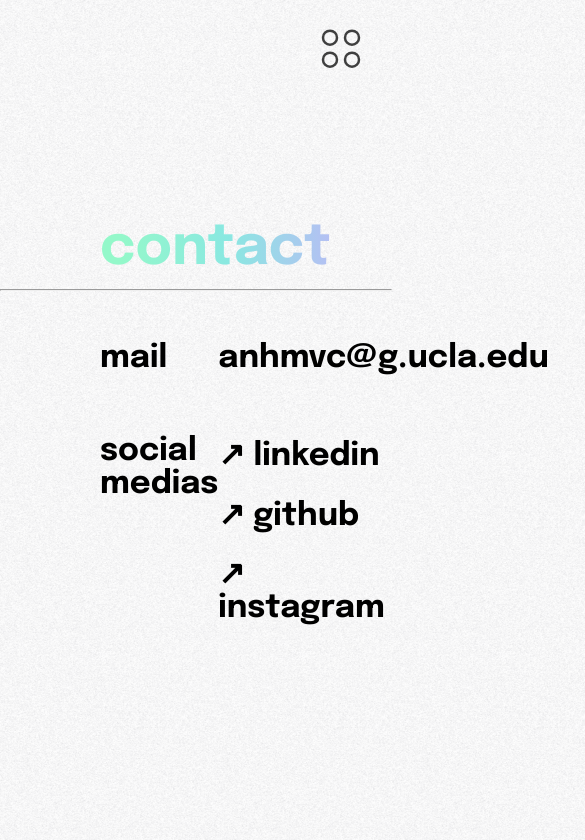
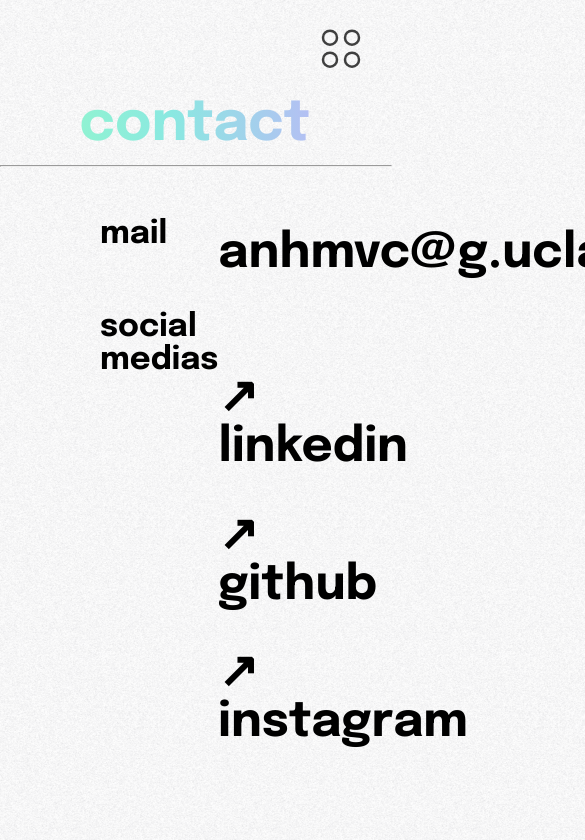
Before and after one commit to anhmvc/anhmvc.github.io, a React (Create React App) app: page /contact in a window 390 px wide. Shown: the top 840 px of the page, 585 px wide, since content can reach past the window. Built offline with nearby package versions, Linux system fonts and the light colour scheme.

Commit message:
Add mobile layouts for Contact page

```diff
--- a/src/pages/Contact/Contact.tsx
+++ b/src/pages/Contact/Contact.tsx
@@ -1,5 +1,6 @@
 import "./contact.css";
 import noise from "../../static/images/noise.png";
+import { isMobile } from 'react-device-detect';
 
 export default function Contact() {
   return (
@@ -8,7 +9,34 @@
         contact
       </h1>
       <hr className="head-separator"></hr>
-      <div className="contact-container">
+      {isMobile ?
+      (<div className="mobile-contact">
+        <h1>mail</h1>
+        <a href="mailto:anhmvc@g.ucla.edu" target="_blank" rel="noreferrer">
+            <h2>anhmvc@g.ucla.edu</h2>
+        </a>
+        <br></br>
+        <h1>social medias</h1>
+        <a
+            href="https://www.linkedin.com/in/anhmvc/"
+            target="_blank"
+            rel="noreferrer"
+          >
+            <h2>↗ linkedin</h2>
+          </a>
+          <a href="https://github.com/anhmvc" target="_blank" rel="noreferrer">
+            <h2>↗ github</h2>
+          </a>
+          <a
+            href="https://www.instagram.com/anhmvc/"
+            target="_blank"
+            rel="noreferrer"
+          >
+            <h2>↗ instagram</h2>
+          </a>
+      </div>)
+        :
+      (<div className="contact-container">
         <div className="contact-left">
           <h1>mail</h1>
           <br></br>
@@ -37,7 +65,7 @@
             <h1>↗ instagram</h1>
           </a>
         </div>
-      </div>
+      </div>)}
       <div className="noise" style={{ backgroundImage: `url(${noise})` }}></div>
     </div>
   );
--- a/src/pages/Contact/contact.css
+++ b/src/pages/Contact/contact.css
@@ -1,17 +1,47 @@
+@media only screen and (max-width: 480px) {
+  /* Small screens */
+  .contact-title {
+    margin-top: 6rem;
+    text-align: center;
+  }
+
+  .mobile-contact {
+    margin-top: 2rem;
+    text-align: center;
+  }
+
+  .mobile-contact h1 {
+    font-size: 2rem;
+    margin-bottom: 0;
+  }
+  .mobile-contact h2, a {
+    font-size: 1.5rem;
+    text-decoration: none;
+    color: black;
+    margin: 0;
+  }
+}
+
+@media only screen and (min-width: 481px) {
+  /* Medium/Large screens */
+  .contact-title {
+    margin-top: 13.75rem;
+    margin-left: 6.25rem;
+  }
+}
+
 .contact-title {
-  margin-top: 220px;
-  margin-left: 100px;
   margin-bottom: 0;
 }
 
 .head-separator {
   width: 100%;
-  margin-top: 12px;
+  margin-top: 0.75rem;
   margin-bottom: 0;
 }
 
 .contact-container {
-  padding: 30px 100px;
+  padding: 1.875rem 6.25rem;
   display: flex;
 }
 
```
Also changed, not shown: public/manifest.json.
